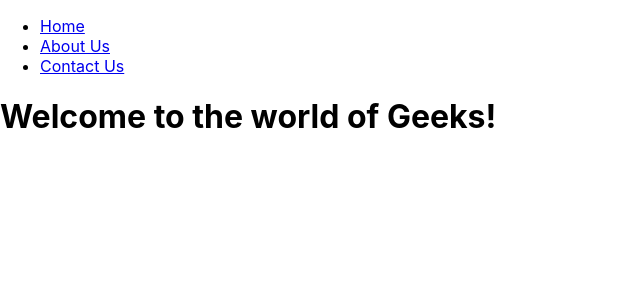
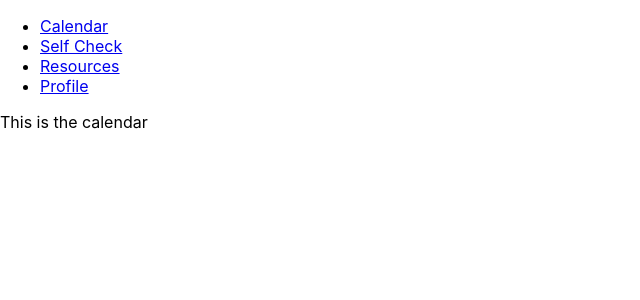
Before and after one commit to gracexkan/pink-hope-breastcheck-tool, a React (Create React App) app in the folder client/: page / in a window 1280 px wide. Shown: the top 300 px of the page, without its empty margins (0-640 px from the left). Built offline with nearby package versions, Linux system fonts and the light colour scheme; the HTML template or start-up script is replaced by a standard one.

Commit message:
changed routing names

```diff
--- a/client/package.json
+++ b/client/package.json
@@ -8,6 +8,7 @@
     "@testing-library/user-event": "^13.5.0",
     "react": "^18.2.0",
     "react-dom": "^18.2.0",
+    "react-router-dom": "^6.4.2",
     "react-scripts": "5.0.1",
     "web-vitals": "^2.1.4"
   },
--- a/client/src/App.jsx
+++ b/client/src/App.jsx
@@ -4,9 +4,10 @@ import {
   Route,
   Link
 } from 'react-router-dom';
-import Home from './pages/Home';
 import Calendar from './pages/Calendar';
 import SelfCheck from './pages/SelfCheck';
+import Resources from './pages/Resources';
+import Profile from './pages/Profile';
 
 function App() {
   return (
@@ -14,19 +15,23 @@ function App() {
       <div className="App">
         <ul>
           <li>
-            <Link to="/">Home</Link>
+            <Link to="/">Calendar</Link>
           </li>
           <li>
-            <Link to="/about">About Us</Link>
+            <Link to="/self-check">Self Check</Link>
           </li>
           <li>
-            <Link to="/contact">Contact Us</Link>
+            <Link to="/resources">Resources</Link>
+          </li>
+          <li>
+            <Link to="/profile">Profile</Link>
           </li>
         </ul>
         <Routes>
-          <Route exact path='/' element={< Home />}></Route>
-          <Route exact path='/about' element={< Calendar />}></Route>
-          <Route exact path='/contact' element={< SelfCheck />}></Route>
+          <Route exact path='/' element={< Calendar />}></Route>
+          <Route exact path='/self-check' element={< SelfCheck />}></Route>
+          <Route exact path='/resources' element={< Resources />}></Route>
+          <Route exact path='/profile' element={< Profile />}></Route>
         </Routes>
       </div>
     </Router>
--- a/client/src/pages/Home.jsx
+++ /dev/null
@@ -1,7 +0,0 @@
-import React from 'react';
-
-function Home (){
-  return <h1>Welcome to the world of Geeks!</h1>
-}
-
-export default Home;
--- /dev/null
+++ b/client/src/pages/Profile.jsx
@@ -0,0 +1,9 @@
+import React from 'react';
+
+const Profile = () => {
+  return (
+    <p>This is the profile page</p>
+  );
+}
+
+export default Profile;
--- /dev/null
+++ b/client/src/pages/Resources.jsx
@@ -0,0 +1,10 @@
+
+import React from 'react';
+
+const Resources = () => {
+  return (
+    <p>This is the resource page</p>
+  );
+}
+
+export default Resources;
```
Also changed, not shown: 2 other files (tests, documents, lock files or other folders).
